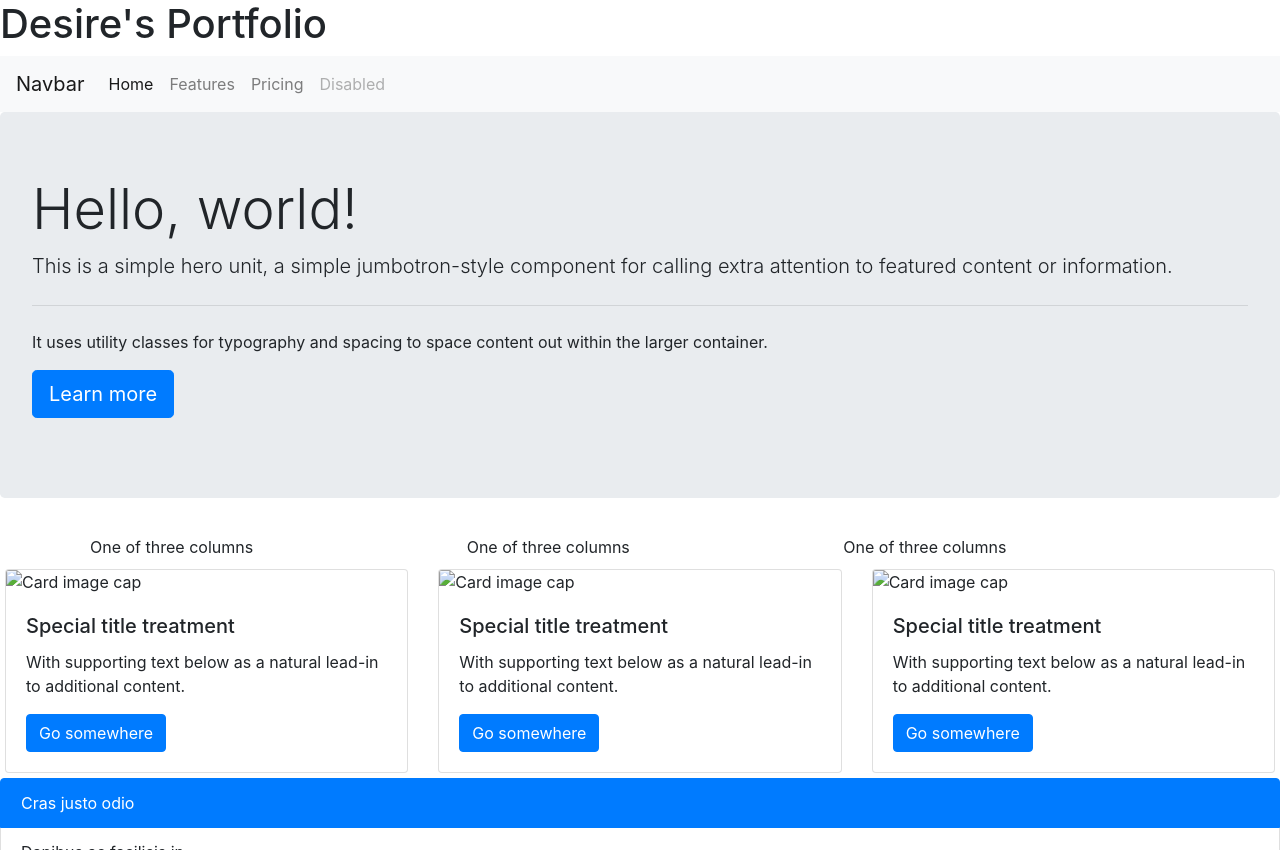
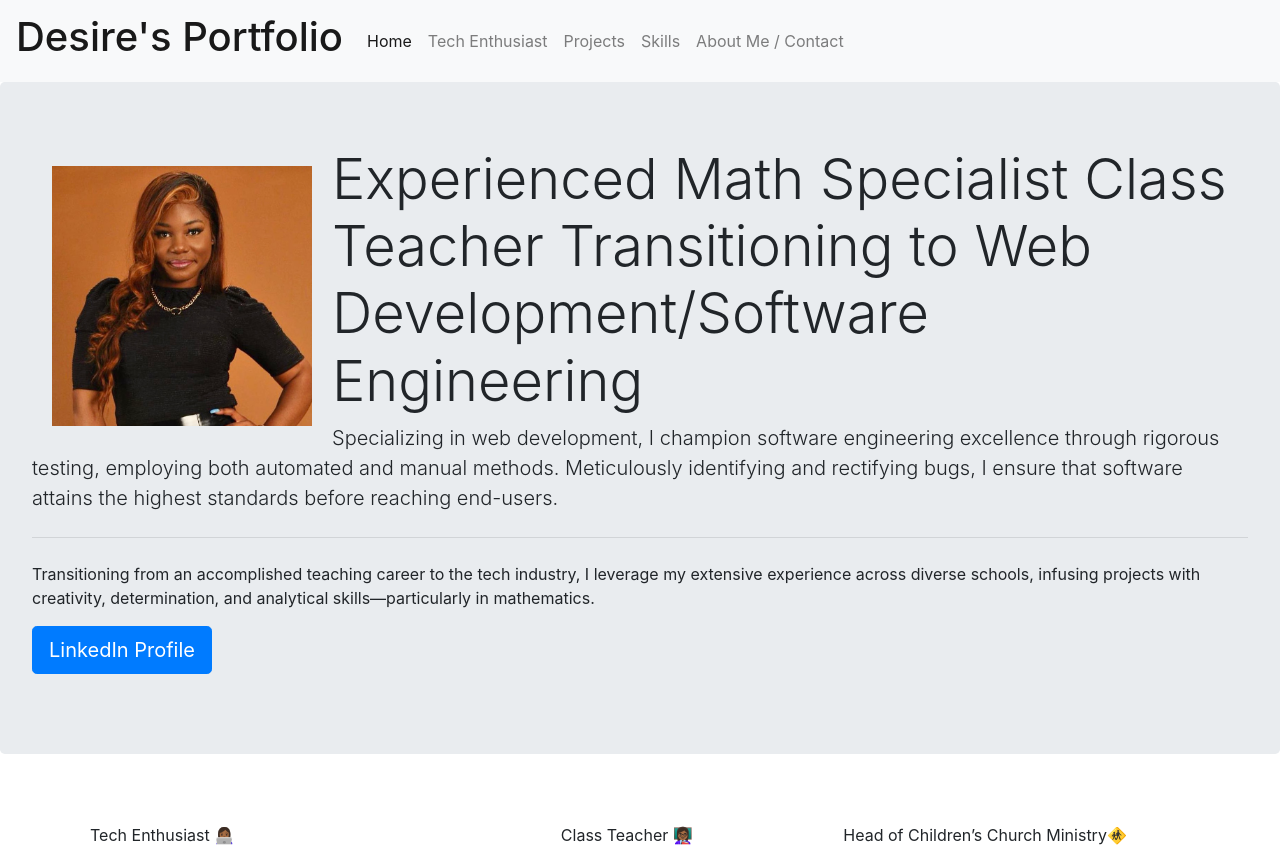
Before and after one commit to DesireAnunobi/Bootstrap-MyPortfolio, a plain HTML site: page index.html in a window 1280 px wide. Shown: the top 850 px of the page. Drawn offline with nearby package versions, Linux system fonts and the light colour scheme.

Commit message:
added content to jumbotron

```diff
--- a/css/style.css
+++ b/css/style.css
@@ -2,3 +2,7 @@
 .row {
   padding:5px;
 }
+
+img {
+  padding: 20px;
+}
--- a/index.html
+++ b/index.html
@@ -13,9 +13,9 @@
 <body>
     <!-- Navigation bar -->
     <header>
-        <h1>Desire's Portfolio</h1>
+
         <nav class="navbar navbar-expand-lg navbar-light bg-light">
-            <a class="navbar-brand" href="#">Navbar</a>
+            <a class="navbar-brand" href="#"><h1>Desire's Portfolio</h1></a>
             <button class="navbar-toggler" type="button" data-toggle="collapse" data-target="#navbarNav"
                 aria-controls="navbarNav" aria-expanded="false" aria-label="Toggle navigation">
                 <span class="navbar-toggler-icon"></span>
@@ -23,16 +23,19 @@
             <div class="collapse navbar-collapse" id="navbarNav">
                 <ul class="navbar-nav">
                     <li class="nav-item active">
-                        <a class="nav-link" href="#">Home <span class="sr-only">(current)</span></a>
+                        <a class="nav-link" href="#"> Home <span class="sr-only">(current)</span></a>
                     </li>
                     <li class="nav-item">
-                        <a class="nav-link" href="#">Features</a>
+                        <a class="nav-link" href="#"> Tech Enthusiast </a>
                     </li>
                     <li class="nav-item">
-                        <a class="nav-link" href="#">Pricing</a>
+                        <a class="nav-link" href="#">Projects</a>
                     </li>
                     <li class="nav-item">
-                        <a class="nav-link disabled" href="#">Disabled</a>
+                        <a class="nav-link" href="#">Skills</a>
+                    </li>
+                    <li class="nav-item">
+                        <a class="nav-link" href="#">About Me / Contact</a>
                     </li>
                 </ul>
             </div>
@@ -40,30 +43,36 @@
     </header>
     <!-- Hero Section -->
     <div class="jumbotron">
-        <h1 class="display-4">Hello, world!</h1>
-        <p class="lead">This is a simple hero unit, a simple jumbotron-style component for calling extra attention to
-            featured content or information.</p>
+        <img src="./images/IMG_2171.jpg" alt="Desire" class="float-left" width="300px" height="300px">
+        <h1 class="display-4"> Experienced Math Specialist Class Teacher Transitioning to Web Development/Software Engineering</h1>
+        <p class="lead">Specializing in web development, I champion software engineering excellence through rigorous testing,
+            employing both automated and manual methods. Meticulously identifying and rectifying bugs, I ensure that
+            software attains the highest standards before reaching end-users.</p>
         <hr class="my-4">
-        <p>It uses utility classes for typography and spacing to space content out within the larger container.</p>
+        <p>Transitioning from an accomplished teaching career to the tech industry, I leverage my extensive experience
+            across diverse schools, infusing projects with creativity, determination, and analytical skills—particularly in
+            mathematics.</p>
         <p class="lead">
-            <a class="btn btn-primary btn-lg" href="#" role="button">Learn more</a>
+            <a class="btn btn-primary btn-lg" href="https://www.linkedin.com/in/desire-anunobi-20020797/" role="button">LinkedIn Profile</a>
         </p>
     </div>
+    <br>
     <!-- Work Section -->
+    <h2></h2>
     <div class="container">
         <div class="row">
-            <div class="col-sm">
-                One of three columns
+            <div class="col-sm-5">
+                Tech Enthusiast 👩🏾‍💻
             </div>
-            <div class="col-sm">
-                One of three columns
+            <div class="col-sm-3">
+                Class Teacher 👩🏾‍🏫
             </div>
-            <div class="col-sm">
-                One of three columns
+            <div class="col-sm-4">
+                Head of Children’s Church Ministry🚸
             </div>
         </div>
     </div>
-
+<br>
     <!-- Work Section - Cards-->
     <div class="row">
         <div class="col-sm-4">
```
